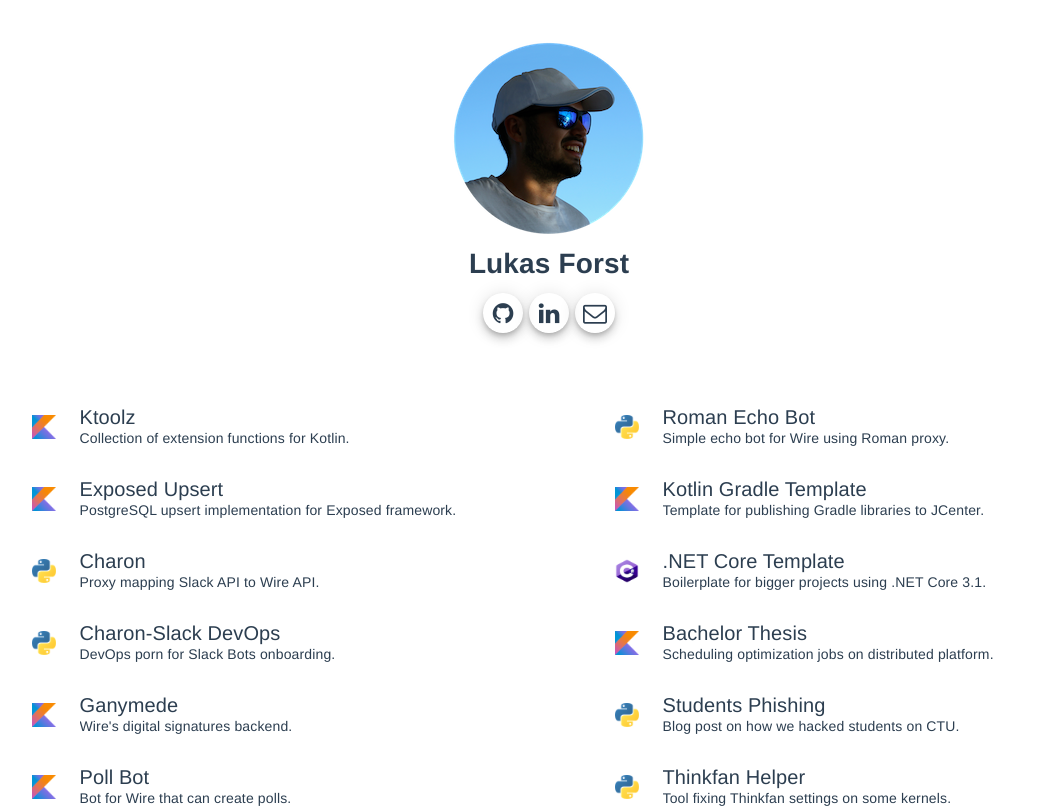
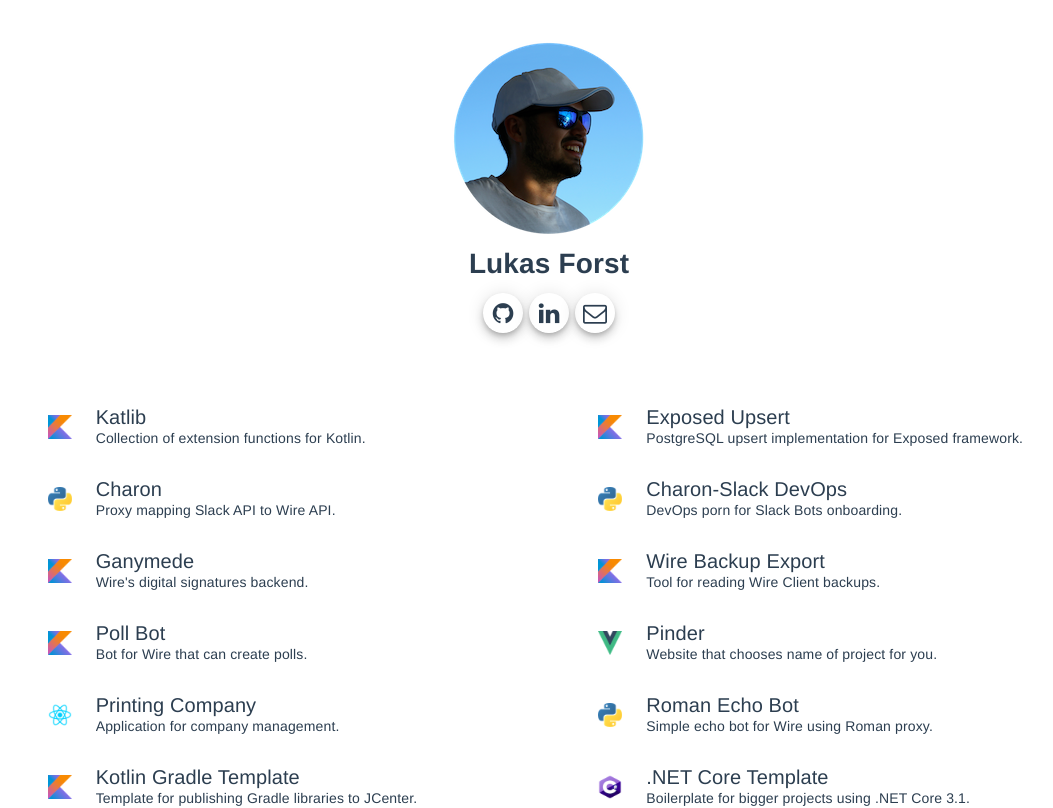
Before and after one commit to LukasForst/lukas.forst.pw, a Vue app: page / in a window 1280 px wide. Shown: the top 808 px of the page, without its empty margins (91-1144 px from the left). Built offline with nearby package versions, Linux system fonts and the light colour scheme.

Commit message:
fix projects spacing

```diff
--- a/public/index.html
+++ b/public/index.html
@@ -12,7 +12,7 @@
   </head>
   <body>
     <noscript>
-      <strong>We're sorry but Lukas Forst's website doesn't work properly without JavaScript enabled. Please enable it to continue.</strong>
+      <strong>I'm sorry but my website doesn't work properly without JavaScript enabled. Please enable it to continue.</strong>
     </noscript>
     <div id="app"></div>
     <!-- built files will be auto injected -->
--- a/src/componenets/Project.vue
+++ b/src/componenets/Project.vue
@@ -35,9 +35,6 @@
 
     .project {
         width: 500px;
-        max-width: 500px;
-        display: inline-block;
-        text-align: center;
     }
 
     @media screen and (max-width: 500px) {
--- a/src/componenets/Projects.vue
+++ b/src/componenets/Projects.vue
@@ -21,9 +21,9 @@
             return {
                 projects: [
                     {
-                        title: 'Ktoolz',
+                        title: 'Katlib',
                         description: 'Collection of extension functions for Kotlin.',
-                        githubLink: 'https://github.com/blindspot-ai/ktoolz',
+                        githubLink: 'https://github.com/LukasForst/katlib',
                         language: 'kotlin'
                     },
                     {
@@ -51,6 +51,12 @@
                         language: 'kotlin'
                     },
                     {
+                        title: 'Wire Backup Export',
+                        description: 'Tool for reading Wire Client backups.',
+                        githubLink: 'https://github.com/LukasForst/wire-backup-export',
+                        language: 'kotlin'
+                    },
+                    {
                         title: 'Poll Bot',
                         description: 'Bot for Wire that can create polls.',
                         githubLink: 'https://github.com/wireapp/poll-bot',
@@ -63,7 +69,7 @@
                         language: 'vuejs'
                     },
                     {
-                        title: 'Cadek Company Management',
+                        title: 'Printing Company',
                         description: 'Application for company management.',
                         githubLink: 'https://github.com/LukasForst/printing-company',
                         language: 'react'
@@ -121,12 +127,12 @@
         margin-top: 50px;
         margin-left: 5%;
         margin-right: 5%;
-        overflow-x: hidden;
     }
 
     #projects {
-        display: inline-block;
-        text-align: center;
-        columns: 500px 2;
+        display: flex;
+        flex-direction: row;
+        flex-wrap: wrap;
+        justify-content: space-evenly;
     }
 </style>
```
